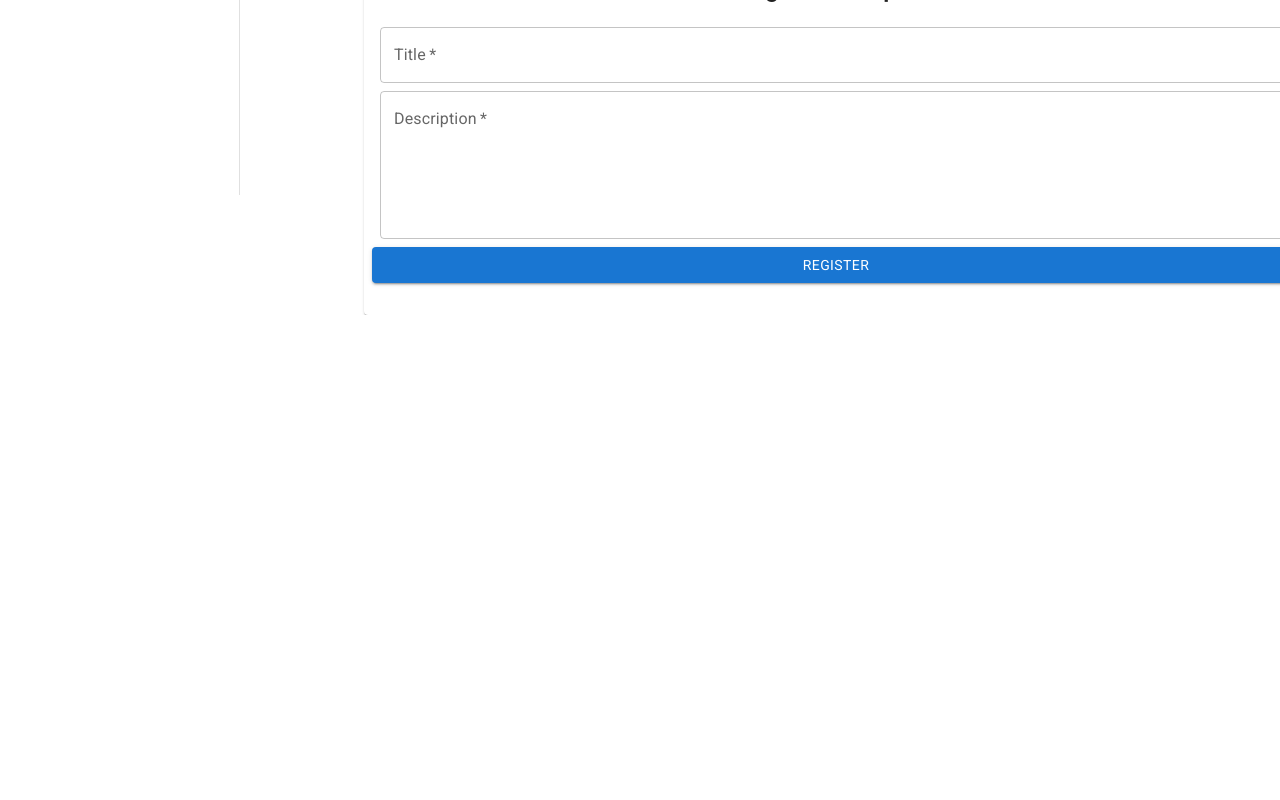
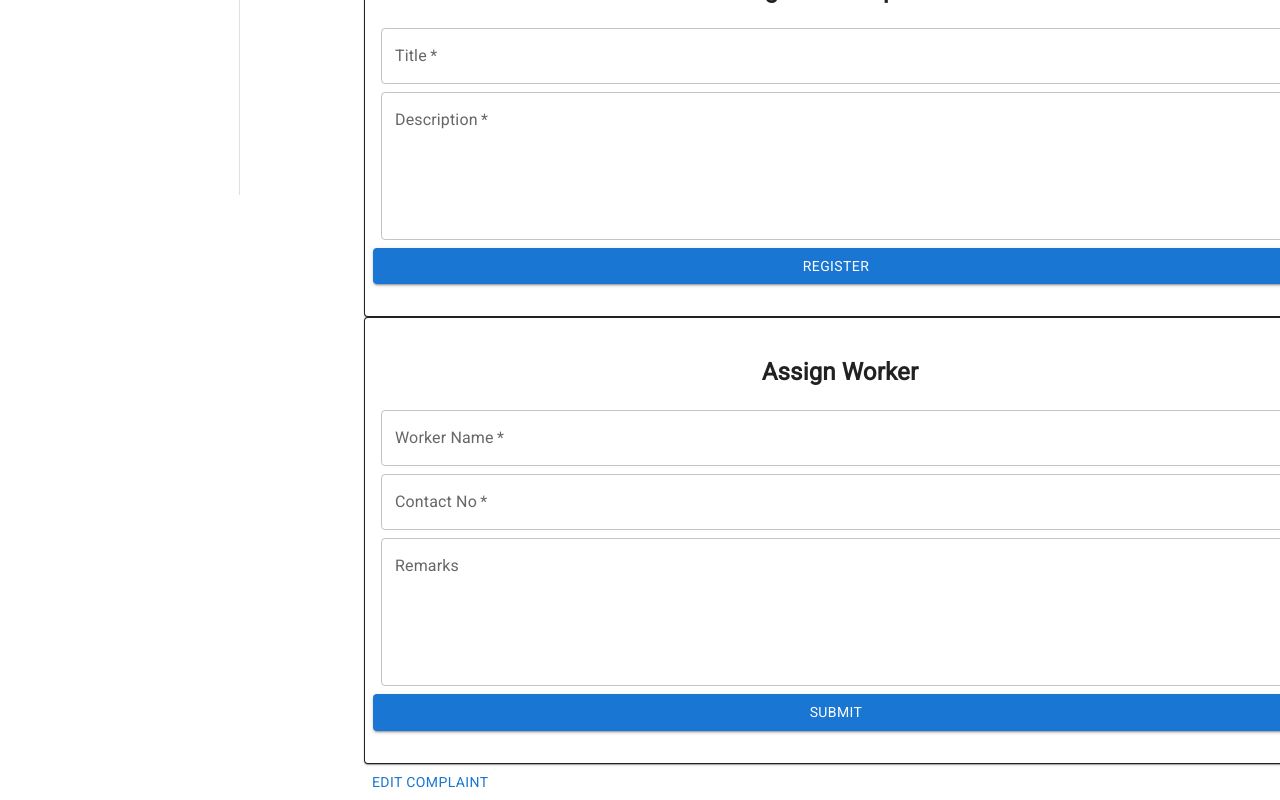
Before and after one commit to Vishnuchz324/nitc-CMS, a React (Create React App) app in the folder client/: page / in a window 1280 px wide. Shown: the part 605-1405 px from the top of the page. Before the commit the page ends 920 px from the top, so only its background shows below. Built offline with nearby package versions, Linux system fonts and the light colour scheme.

Commit message:
Adding assign worker and edit complaint

```diff
--- /dev/null
+++ b/client/src/components/EditComplaint.js
@@ -0,0 +1,50 @@
+import React  from 'react'
+import { Grid, TextField, Button, Box, Typography, Card, CardContent } from '@mui/material'
+import { Modal } from '@mui/material';
+
+export const Edit=({handleChange})=>{
+
+    const [open, setOpen] = React.useState(false);
+    const handleOpen = () => setOpen(true);
+    const handleClose = () => setOpen(false);
+    const style={backgroundColor:"white", padding: 5, width: 800, margin: "0 auto", transform:"translateY(-50%)", top:"50%" , position:"relative"}
+    const btnstyle={margin:'8px 0'}
+    let CompalintTitle = "Theft of Laptops";
+    return(
+        <div>
+        <Button onClick={handleOpen}>Edit Complaint</Button>
+        <Modal
+          open={open}
+          onClose={handleClose}
+          aria-labelledby="modal-modal-title"
+          aria-describedby="modal-modal-description"
+        >
+          <Box sx={style}>
+
+            <Card style={{margin:"0 auto", border:"solid 1px"}}>
+                <CardContent>
+                    <Grid align="center">
+                        <h2>Edit Complaint</h2>
+                    </Grid>
+                    <Typography id="modal-modal-title" variant="h6" component="h2">
+                        Title: {CompalintTitle}
+                        </Typography>
+                    <form>
+                    <Grid container spacing={1}>
+                        <Grid xs={12} s={6} item>
+                            <TextField fullWidth InputLabelProps={{shrink:true}} label="Description" multiline rows="5" placeholder="Edit description of the complaint. Duis mollis, est non commodo luctus, nisi erat porttitor ligula." variant="outlined" required></TextField>
+                        </Grid>
+                        <Button type='submit' color='primary' variant="contained" style={btnstyle} fullWidth>Submit</Button>
+
+                    </Grid>
+                </form>
+
+                </CardContent>
+            </Card>
+          </Box>
+
+        </Modal>
+        </div>
+
+    )
+}
--- /dev/null
+++ b/client/src/components/assign-worker.js
@@ -0,0 +1,34 @@
+import React, { useState } from 'react'
+import { Grid, TextField, Button, Card, CardContent } from '@mui/material'
+
+import LockIcon from '@mui/icons-material/Lock';
+export const AssignWorker=({handleChange})=>{
+
+    const btnstyle={margin:'8px 0'}
+    return(
+            <Card style={{margin:"0 auto", border:"solid 1px"}}>
+                <CardContent>
+                    <Grid align="center">
+                        <h2>Assign Worker</h2>
+                    </Grid>
+                    <form>
+                    <Grid container spacing={1}>
+                        <Grid xs={12} s={6} item>
+                            <TextField fullWidth label="Worker Name" placeholder="Enter worker name" variant="outlined" required></TextField>
+                        </Grid>
+                        <Grid xs={12} s={6} item>
+                            <TextField type ="number" fullWidth label="Contact No" placeholder="Enter contact no" variant="outlined" required></TextField>
+                        </Grid>
+                        <Grid xs={12} s={6} item>
+                            <TextField fullWidth label="Remarks" multiline rows="5" placeholder="Enter any remarks" variant="outlined"></TextField>
+                        </Grid>
+                        <Button type='submit' color='primary' variant="contained" style={btnstyle} fullWidth>Submit</Button>
+
+                    </Grid>
+                </form>
+
+                </CardContent>
+            </Card>
+
+    )
+}
--- a/client/src/components/complaint-register.js
+++ b/client/src/components/complaint-register.js
@@ -1,12 +1,11 @@
-import React, { useState } from 'react'
+import React  from 'react'
 import { Grid, TextField, Button, Card, CardContent } from '@mui/material'
 
-import LockIcon from '@mui/icons-material/Lock';
 export const Complaint=({handleChange})=>{
 
     const btnstyle={margin:'8px 0'}
     return(
-            <Card style={{margin:"0 auto"}}>
+            <Card style={{margin:"0 auto", border:"solid 1px"}}>
                 <CardContent>
                     <Grid align="center">
                         <h2>Register Complaint</h2>
--- a/client/src/pages/Dashboard.js
+++ b/client/src/pages/Dashboard.js
@@ -15,6 +15,8 @@ import ListItemText from "@mui/material/ListItemText";
 import InboxIcon from "@mui/icons-material/MoveToInbox";
 import MailIcon from "@mui/icons-material/Mail";
 import { Complaint } from "../components/complaint-register";
+import { AssignWorker } from "../components/assign-worker";
+import { Edit } from "../components/EditComplaint";
 
 
 
@@ -180,6 +182,8 @@ export const Dashboard = () => {
 				</div>
 
 			<Complaint/>
+			<AssignWorker/>
+			<Edit/>
 
 			</Box>
 			</div>
```
